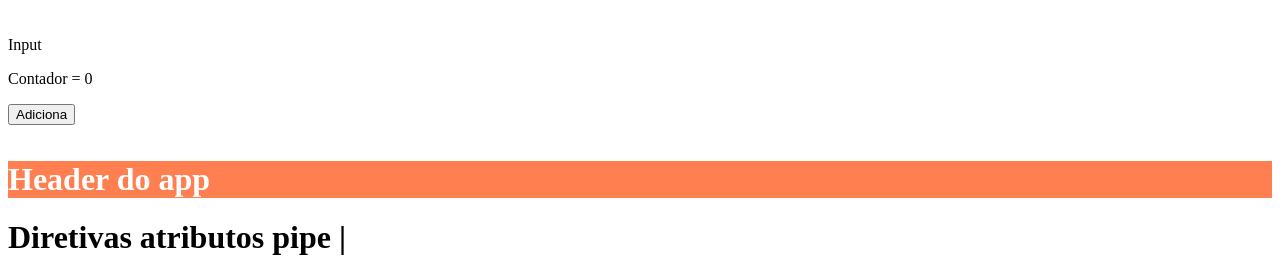
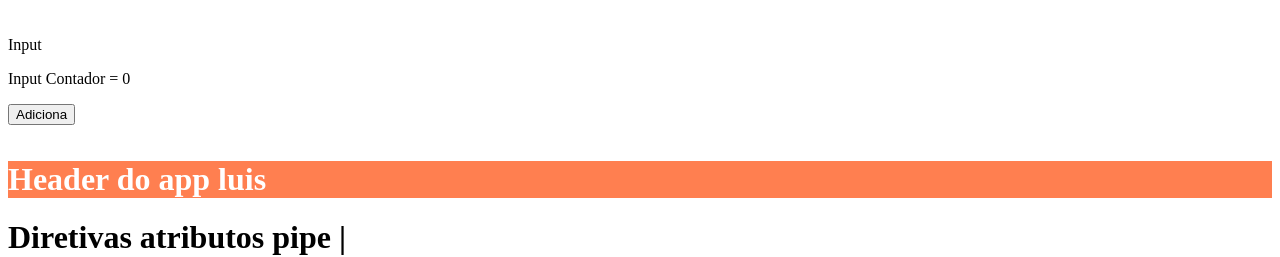
Before and after one commit to luiscozeferino/broker-ghp, an Angular app: page / in a window 1280 px wide. Before the commit this address led to /broker-ghp/. Shown: the part 171-428 px from the top of the page. Built offline with nearby package versions, Linux system fonts and the light colour scheme.

Commit message:
v4 exercidios

```diff
--- a/src/app/shared/header/header.component.html
+++ b/src/app/shared/header/header.component.html
@@ -1,4 +1,3 @@
 <header>
-<h1>Header do app</h1>
-
+<h1>Header do app  luis</h1>
 </header>
--- a/src/app/shared/input/input.component.html
+++ b/src/app/shared/input/input.component.html
@@ -1 +1 @@
-<p>Contador = {{contador}}</p>
+<p>Input Contador = {{contador}}</p>
--- a/src/index.html
+++ b/src/index.html
@@ -3,7 +3,7 @@
 <head>
   <meta charset="utf-8">
   <title>Broker</title>
-  <base href=/broker-ghp/>
+  <base href="/">
   <meta name="viewport" content="width=device-width, initial-scale=1">
   <link rel="icon" type="image/x-icon" href="favicon.ico">
 </head>
```
Also changed, not shown: 3 other files (tests, documents, lock files or other folders).
